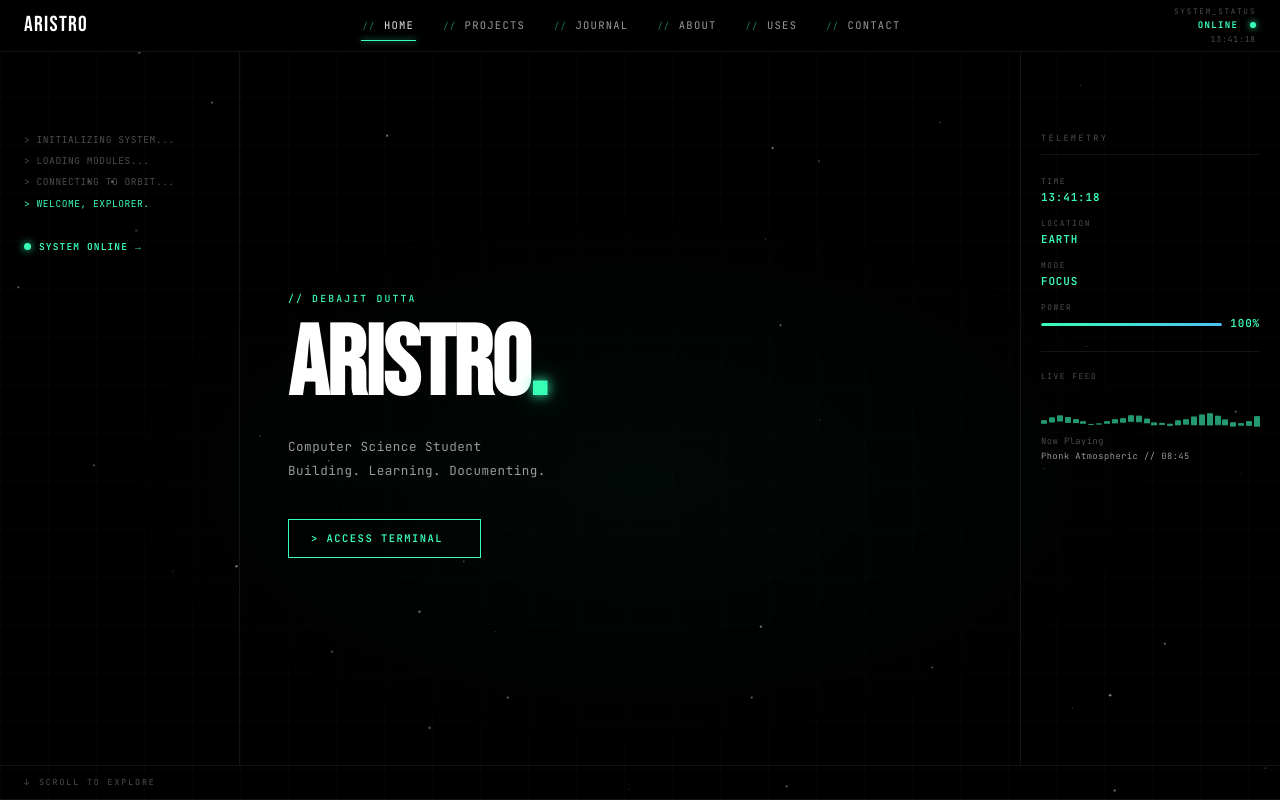
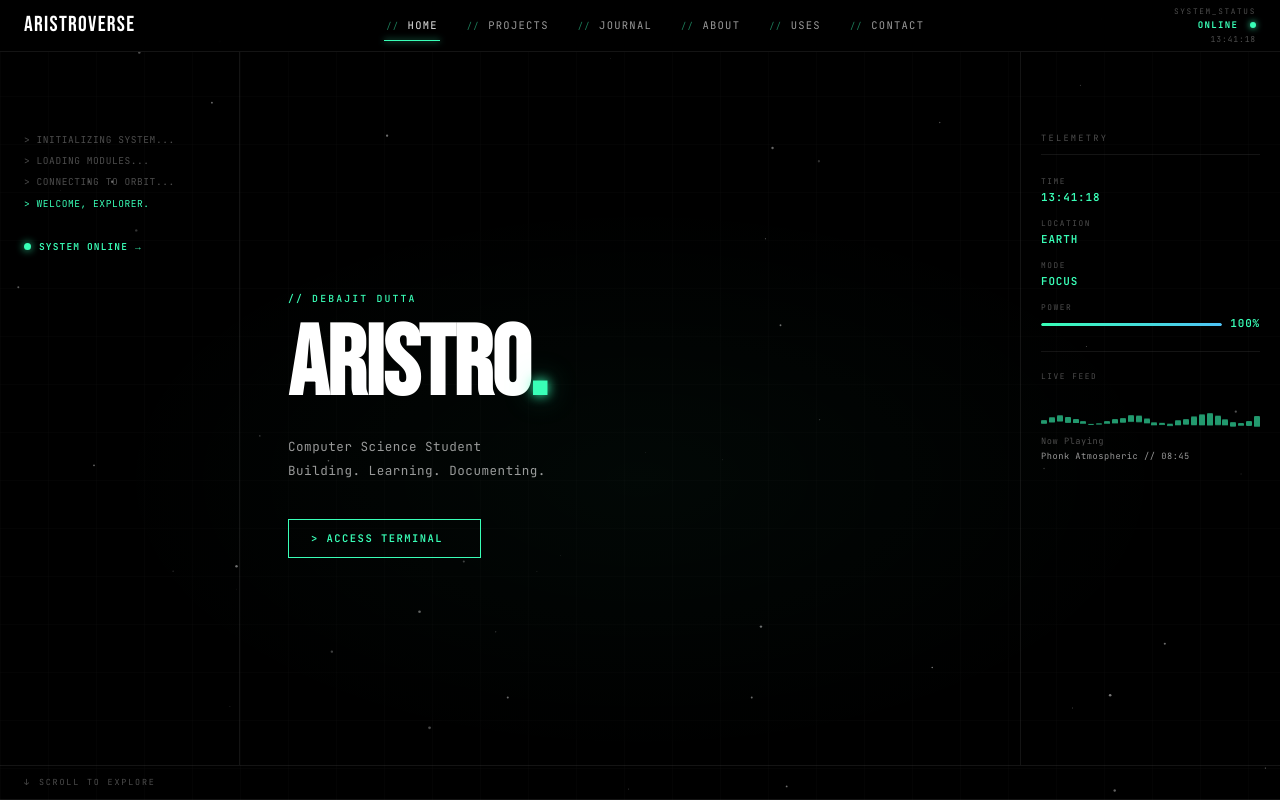
Before and after one commit to AristroxD/astro, a React (Create React App) app in the folder space-homepage/: page / in a window 1280 px wide. Shown: the top 800 px of the page. Built offline with nearby package versions, Linux system fonts and the light colour scheme; no server answers; the database is empty.

Commit message:
fix: remove unused useRef in BootOverlay and rename to ARISTROVERSE

```diff
--- a/space-homepage/public/index.html
+++ b/space-homepage/public/index.html
@@ -7,10 +7,10 @@
     <meta name="theme-color" content="#000000" />
     <meta name="description" content="Aristro — Personal portfolio and blog of Debajit Dutta. CS student building, learning, and documenting." />
     <meta name="author" content="Debajit Dutta" />
-    <meta property="og:title" content="ARISTRO // Debajit Dutta" />
+    <meta property="og:title" content="ARISTROVERSE // Debajit Dutta" />
     <meta property="og:description" content="CS student. Building. Learning. Documenting." />
     <meta property="og:type" content="website" />
-    <title>ARISTRO // Debajit Dutta</title>
+    <title>ARISTROVERSE // Debajit Dutta</title>
     <link rel="preconnect" href="https://fonts.googleapis.com" />
     <link rel="preconnect" href="https://fonts.gstatic.com" crossorigin />
     <link href="https://fonts.googleapis.com/css2?family=JetBrains+Mono:ital,wght@0,100..800;1,100..800&family=Space+Grotesk:wght@300..700&family=Bebas+Neue&display=swap" rel="stylesheet" />
--- a/space-homepage/src/components/BootOverlay.js
+++ b/space-homepage/src/components/BootOverlay.js
@@ -1,4 +1,4 @@
-import React, { useState, useEffect, useRef } from 'react';
+import React, { useState, useEffect } from 'react';
 import './BootOverlay.css';
 
 const BOOT_LINES = [
--- a/space-homepage/src/components/Navbar.js
+++ b/space-homepage/src/components/Navbar.js
@@ -43,7 +43,7 @@ export default function Navbar() {
 
   return (
     <nav className="nav" role="navigation" aria-label="Main navigation">
-      <a href="#home" className="nav-logo" aria-label="ARISTRO home">ARISTRO</a>
+      <a href="#home" className="nav-logo" aria-label="ARISTROVERSE home">ARISTROVERSE</a>
 
       <ul className="nav-links">
         {NAV_ITEMS.map(({ label, href }) => (
```
